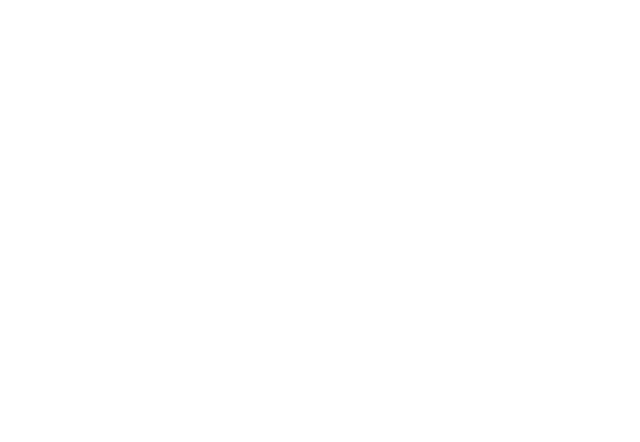
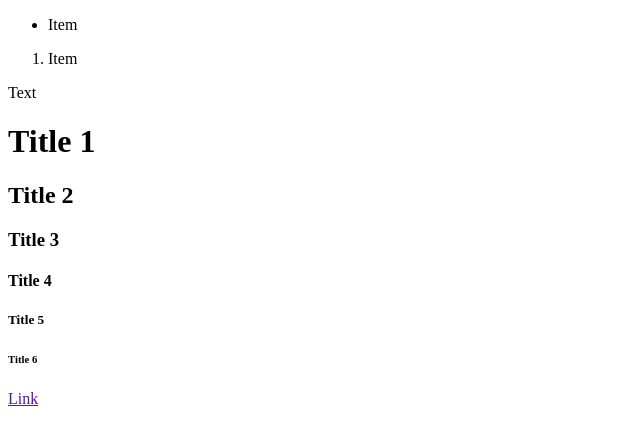
Before and after one commit to HaroldZS/html-css-guide, a plain HTML site: page index.html in a window 1280 px wide. Shown: the whole page, without its empty margins (0-640 px from the left). Drawn offline with Linux system fonts and the light colour scheme.

Commit message:
HTML structure labels

```diff
--- a/index.html
+++ b/index.html
@@ -11,5 +11,30 @@
     <title>My Page</title>
     <link rel="stylesheet" href="./css/style.css" />
   </head>
-  <body></body>
+  <body>
+    <header>
+      <nav></nav>
+    </header>
+    <main>
+      <section>
+        <article></article>
+      </section>
+      <ul>
+        <li>Item</li>
+      </ul>
+      <ol>
+        <li>Item</li>
+      </ol>
+    </main>
+    <footer></footer>
+    <div></div>
+    <p>Text</p>
+    <h1>Title 1</h1>
+    <h2>Title 2</h2>
+    <h3>Title 3</h3>
+    <h4>Title 4</h4>
+    <h5>Title 5</h5>
+    <h6>Title 6</h6>
+    <a href="">Link</a>
+  </body>
 </html>
```
